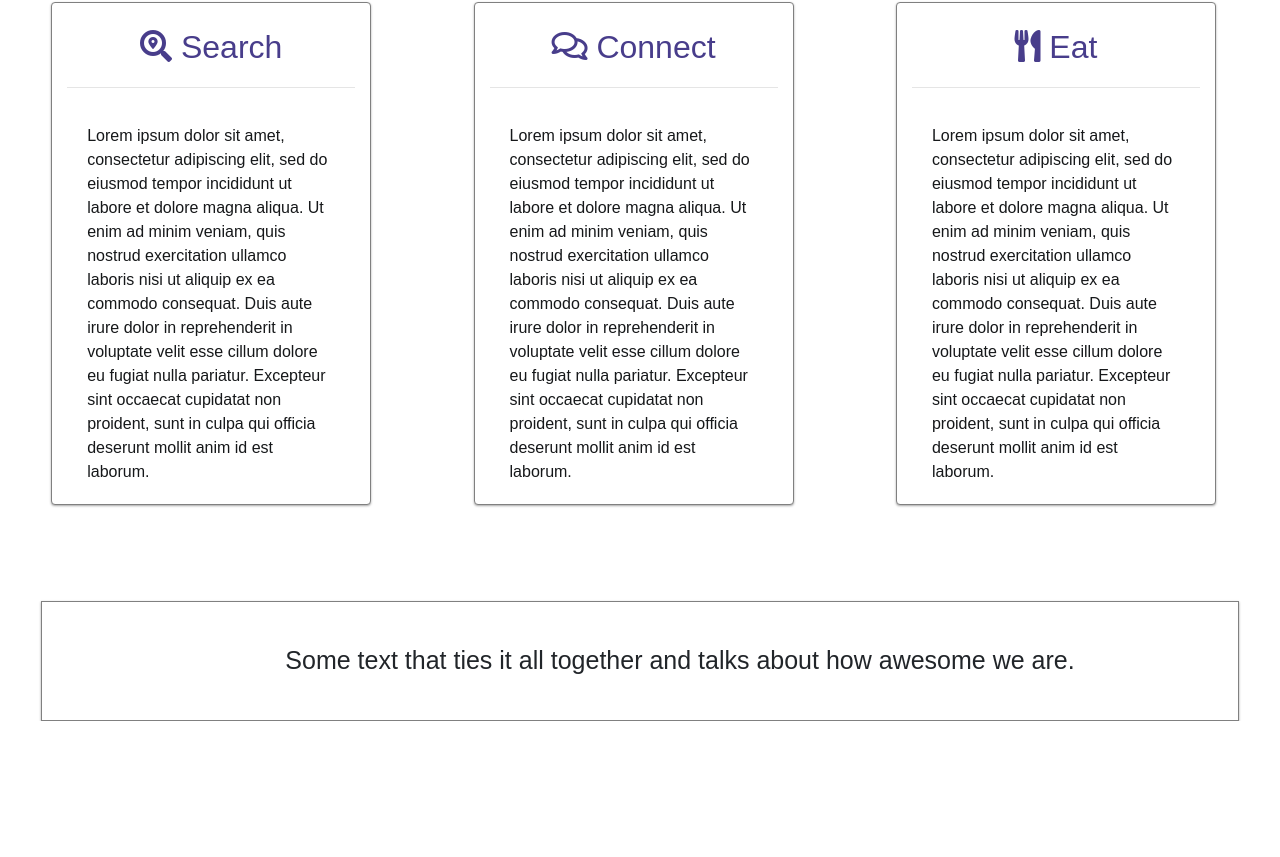
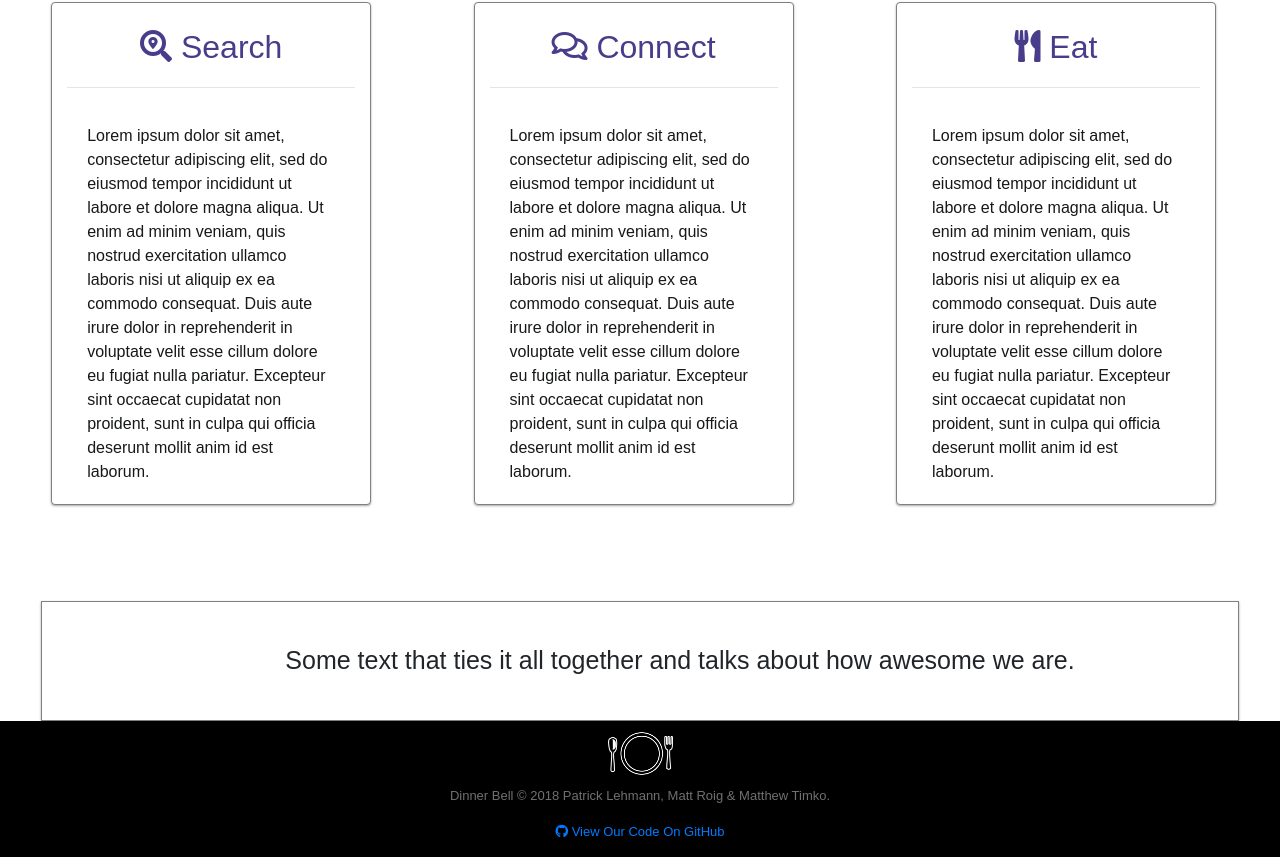
Before and after one commit to roigme/DinnerBell, a React (Create React App) app in the folder client/: page /signup in a window 1280 px wide. Shown: the part 879-1736 px from the top of the page. Before the commit the page ends 1600 px from the top, so only its background shows below. Built offline with nearby package versions, Linux system fonts and the light colour scheme; a web font is replaced by a local one.

Commit message:
added footer

```diff
--- a/client/src/App.js
+++ b/client/src/App.js
@@ -6,6 +6,7 @@ import ButtonAppBar from './components/ButtonAppBar';
 import AboutPage from './components/AboutPage';
 import LogInPage from './components/LogInPage';
 import SignUpPage from './components/SignUpPage';
+import Footer from './components/Footer';
 
 class App extends Component {
   render() {
@@ -24,6 +25,9 @@ class App extends Component {
       </div>
       </div>
       <AboutPage />
+      <div>
+      <Footer />
+      </div>
       </div>
     );
   }
--- /dev/null
+++ b/client/src/components/Footer/Footer.css
@@ -0,0 +1,8 @@
+footer {
+    background: black;
+    box-shadow: 0 50vh 0 50vh #000;
+    color: #707070;
+    position: relative;
+    font-size: small;
+
+}
--- /dev/null
+++ b/client/src/components/Footer/index.js
@@ -0,0 +1,29 @@
+import React, { Component } from "react";
+import "./Footer.css";
+
+class Footer extends Component {
+  render() {
+    return (
+      <div className="copyrights row">
+        <footer className="container-fluid text-center foot">
+          <div className="col-sm-12">
+            <img
+              src={require("./images/iconfinder-256.png")}
+              width="65"
+              height="65"
+            />
+            <p className="white-txt">
+              Dinner Bell © 2018 Patrick Lehmann, Matt Roig &amp; Matthew Timko.
+            </p>
+            <p className="white-txt">
+              <a href="https://github.com/patlehmann1/project_three" target="_blank">
+                <i className="fab fa-github" /> View Our Code On GitHub
+              </a>
+            </p>
+          </div>
+        </footer>
+      </div>
+    );
+  }
+}
+export default Footer;
```
Also changed, not shown: client/src/components/Footer/images/iconfinder-256.png (added).
